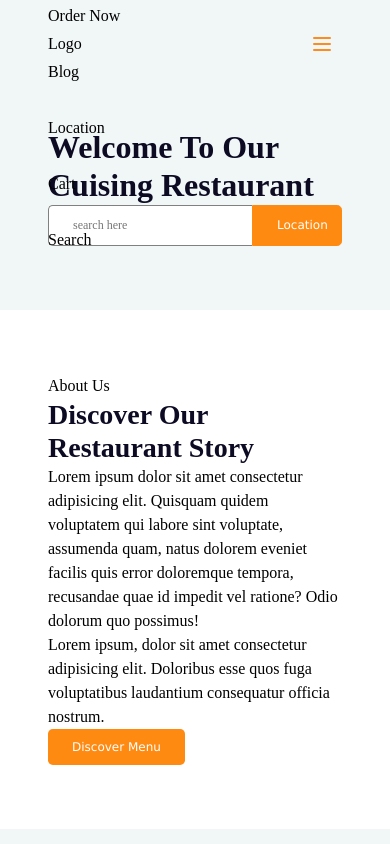
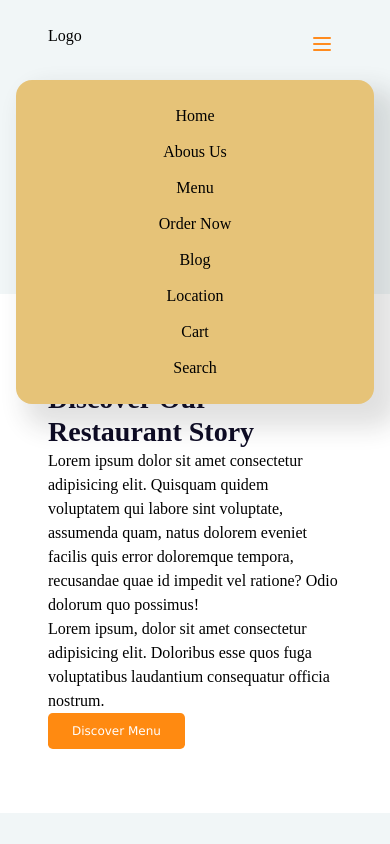
Before and after one commit to forodinproject/100Devs, a plain HTML site: page 10-class/10-homework/restaurant/index.html in a window 390 px wide. Both pictures are taken after a click on the button 322 px from the left and 44 px from the top of the page. Shown: the top 844 px of the page. Drawn offline with Linux system fonts and the light colour scheme.

Commit message:
Fix Navigation

```diff
--- a/10-class/10-homework/restaurant/css/main.css
+++ b/10-class/10-homework/restaurant/css/main.css
@@ -218,6 +218,12 @@ a {
 
 }
 
+.nav-list a:hover,
+.nav a:focus {
+     color: var(--clr-accent-400)
+}
+
+
 
 
 /******************************************
@@ -232,7 +238,7 @@ a {
 /*
 Navigation
 */
-.primary-header {
+.nav-wrapper {
      padding-top: var(--size-600);
 }
 
@@ -302,15 +308,37 @@ TEMPORARY STYLES
 
      .primary-nav {
           display: none;
+
+
+          position: fixed;
+          padding-block: var(--size-600);
+          inset: 5em var(--size-400) auto;
+          background-color: rgb(230, 195, 120);
+          border-radius: var(--size-400);
+          box-shadow: 1em 1em 1.5em 0.5em rgba(41, 41, 41, 0.14);
+
+     }
+
+     .primary-header[data-overlay] {
+          content: '';
+
+          inset: 0;
+          background-image: linear-gradient(rgb(0 0 0 / 0), rgb(0 0 0 / .5));
      }
 
      .primary-nav[data-visible] {
           display: block;
-          position: fixed;
+
+
      }
+
+
 
      .nav-list {
           flex-direction: column;
+          gap: var(--size-300);
+          align-items: center;
+
      }
 
      .mobile-nav-toggle {
@@ -320,6 +348,14 @@ TEMPORARY STYLES
           border: 0;
           padding: 0.5em;
      }
+
+     .mobile-nav-toggle[aria-expanded="true"] {
+          position: fixed;
+          right: var(--size-800);
+          top: var(--size-600);
+     }
+
+
 
      .mobile-nav-toggle .ham-close {
           display: none;
--- a/10-class/10-homework/restaurant/index.html
+++ b/10-class/10-homework/restaurant/index.html
@@ -21,7 +21,8 @@
 		HEADER SECTION
 		------------------------------------------------------------
 	 -->
-	<header class="primary-header bg-primary">
+	<header class="primary-header">
+		<div class="bg-primary">
 			<div class="wrapper">
 				<div class="nav-wrapper flex">
 
@@ -42,6 +43,7 @@
 							<li><a href="./index.html">Search</a></li>
 						</ul>
 					</nav>
+				</div>
 			</div>
 		</div>
 	</header>
--- a/10-class/10-homework/restaurant/js/main.js
+++ b/10-class/10-homework/restaurant/js/main.js
@@ -1,7 +1,13 @@
+
+const primaryHeader = document.querySelector('.primary-header');
 const navToggle = document.querySelector('.mobile-nav-toggle');
-
 const primaryNav = document.querySelector('.primary-nav');
 
 navToggle.addEventListener('click', () => {
+    primaryNav.hasAttribute('data-visible')
+        ? navToggle.setAttribute('aria-expanded', false)
+        : navToggle.setAttribute('aria-expanded', true);
     primaryNav.toggleAttribute('data-visible');
-})
+    primaryHeader.toggleAttribute('data-overlay');
+
+});
```
Lines whose indentation alone changed are shown as unchanged.
